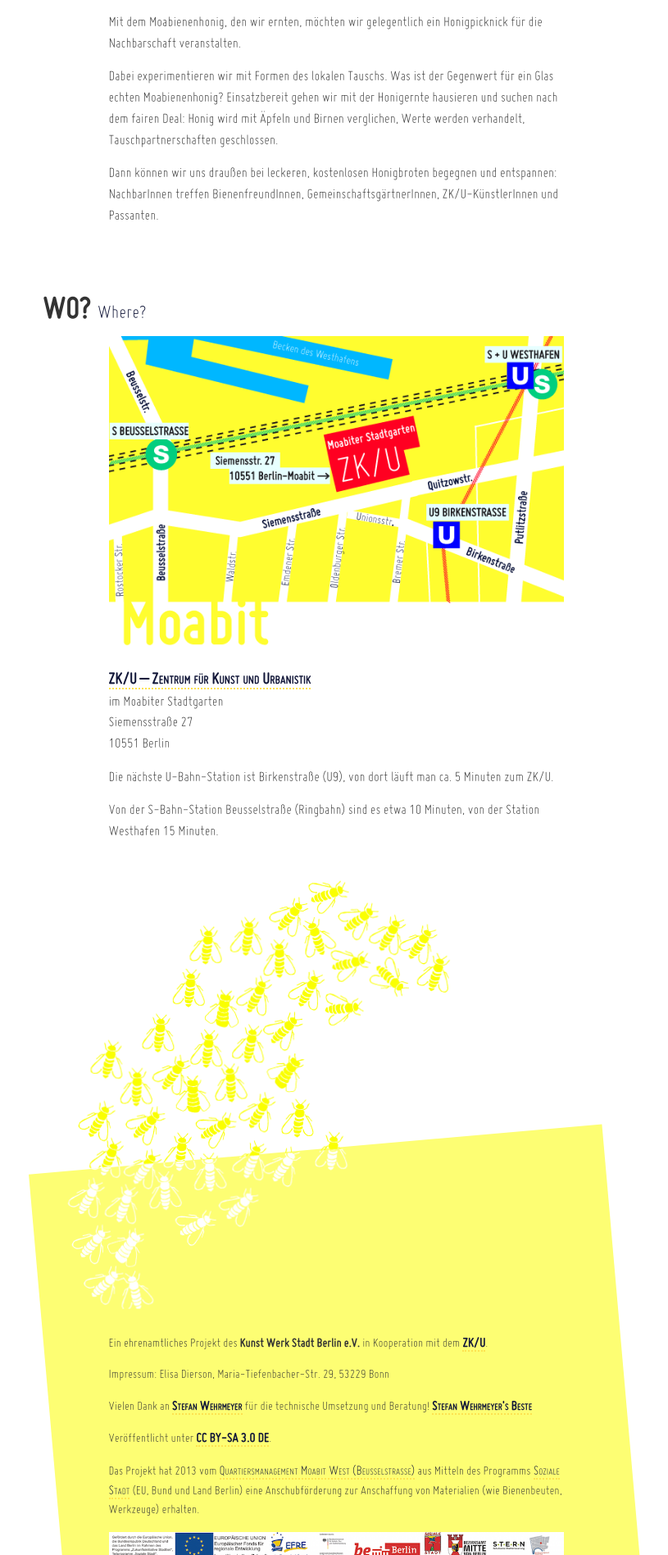
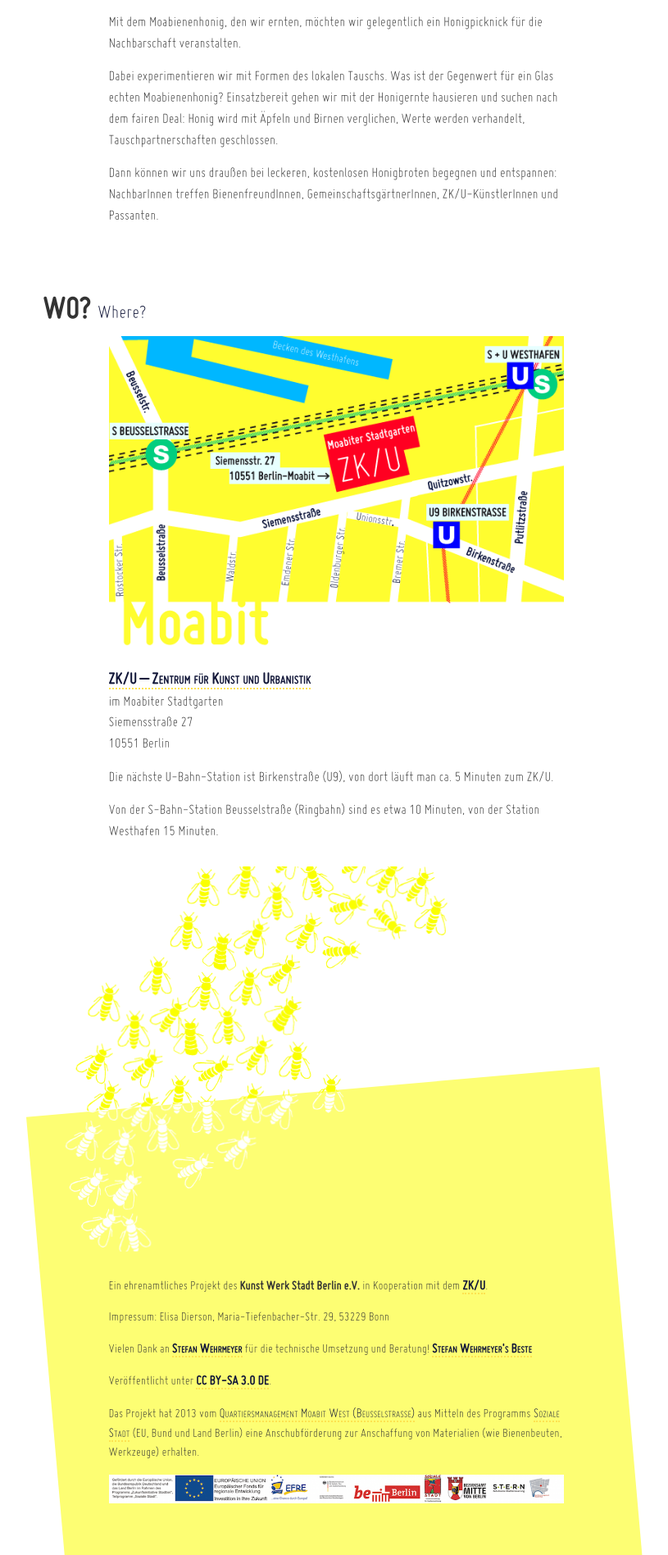
Before and after one commit to dieda/moabienen.berlin-bienenstadt.de, a Jekyll site: the page built from index.html, in a window 1280 px wide. Shown: the part 2124-4021 px from the top of the page at 82% size, without its empty margins (230-1045 px from the left). Built offline with Jekyll 4.4.1, drawn with Linux system fonts in a browser that asks for light colours.

Commit message:
Changed css: footer layout

```diff
--- a/css/moabienen.css
+++ b/css/moabienen.css
@@ -238,7 +238,7 @@ h1, h2, h3 {
   width: 120%;
   left: -10%;
   bottom: -10%;
-  height: 580px;
+  height: 650px;
   background-color: #FDFE73;
   -webkit-transform: rotate(-5deg);
   -moz-transform: rotate(-5deg);
@@ -256,7 +256,7 @@ h1, h2, h3 {
 }
 
 .footer-text {
-  margin-top: 570px;
+  margin-top: 500px;
   font-size: 16px;
   padding-bottom: 1em;
 }
```
